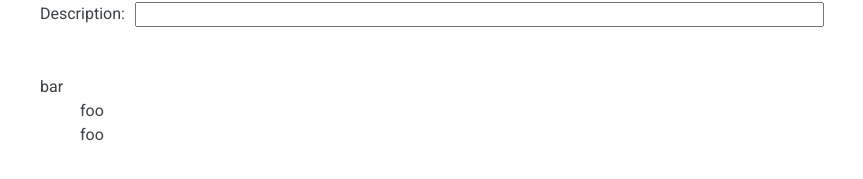
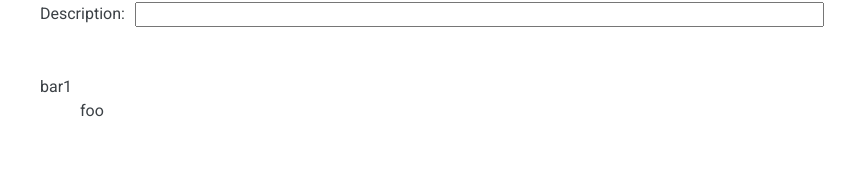
Before and after one commit to cwellsx/time, a React (Create React App) app: page /what in a window 1280 px wide. Shown: the part 263-442 px from the top of the page, without its empty margins (208-1071 px from the left). Built offline with nearby package versions, Linux system fonts and the light colour scheme; what date-and-time, raw.macro would draw is missing.

Commit message:
refactor to a new subpackage folder

```diff
--- a/src/pages/EditTree.tsx
+++ /dev/null
@@ -1,88 +0,0 @@
-import './editTree.sass';
-
-import React from 'react';
-import { DndProvider } from 'react-dnd';
-import { HTML5Backend } from 'react-dnd-html5-backend';
-
-type EditTreeProps = {
-  nodes: INode[];
-  getParent(key: string): string | null;
-};
-
-interface INode {
-  key: string;
-  parent: INode | null;
-  children: INode[];
-  render(): React.ReactNode;
-}
-
-export class NodeT<T> implements INode {
-  private readonly data: T;
-  private readonly renderT: (item: T) => React.ReactNode;
-  readonly key: string;
-  readonly parent: INode | null;
-  readonly children: INode[];
-
-  render(): React.ReactNode {
-    return this.renderT(this.data);
-  }
-
-  constructor(data: T, key: string, renderT: (item: T) => React.ReactNode) {
-    this.data = data;
-    this.renderT = renderT;
-    this.key = key;
-    this.parent = null;
-    this.children = [];
-  }
-}
-
-export const EditSampleTree = () => {
-  type Data = { key: string };
-  const data: Data[] = [{ key: "foo" }, { key: "bar" }];
-  const getParent = (key: string) => {
-    switch (key) {
-      case "foo":
-        return "bar";
-      default:
-        return null;
-    }
-  };
-  const render = (item: Data): React.ReactNode => item.key;
-  const nodes: INode[] = data.map((data) => new NodeT(data, data.key, render));
-  return <EditTree nodes={nodes} getParent={getParent} />;
-};
-
-export const EditTree: React.FunctionComponent<EditTreeProps> = (props: EditTreeProps) => {
-  const { nodes, getParent } = props;
-
-  const dictionary: { [index: string]: INode } = {};
-  for (const node of nodes) dictionary[node.key] = node;
-
-  const tree: INode[] = [];
-  for (const node of nodes) {
-    const parentKey = getParent(node.key);
-    if (parentKey === null) tree.push(node);
-    else {
-      const parent = dictionary[parentKey];
-      node.parent = parent;
-      parent.children.push(node);
-    }
-  }
-
-  return <DndProvider backend={HTML5Backend}>{renderTree(tree)}</DndProvider>;
-};
-
-const renderNodes = (nodes: INode[]) => {
-  return nodes.map((node) => {
-    return (
-      <li>
-        {node.render()}
-        {node.children.length ? <ul>{renderNodes(node.children)}</ul> : undefined}
-      </li>
-    );
-  });
-};
-
-const renderTree = (nodes: INode[]) => {
-  return <ul className="editTree">{renderNodes(nodes)}</ul>;
-};
--- a/src/pages/What.tsx
+++ b/src/pages/What.tsx
@@ -5,7 +5,7 @@ import * as ReactRouter from 'react-router-dom';
 
 import { ErrorMessage } from '../error';
 import { Tabs } from '../tabs';
-import { EditSampleTree } from './EditTree';
+import { EditTree, makeSampleTree } from '../tree';
 
 import type { WhatState } from "../states";
 import type { TabAction } from "../tabs";
@@ -175,7 +175,7 @@ export const What: React.FunctionComponent<WhatProps> = (props: WhatProps) => {
         {!key || validationErrorMessage ? undefined : newButtonText}
       </div>
       {showAll}
-      <EditSampleTree />
+      <EditTree roots={makeSampleTree()} />
     </React.Fragment>
   );
 };
--- /dev/null
+++ b/src/tree/EditTree.tsx
@@ -0,0 +1,46 @@
+import './editTree.sass';
+
+import React from 'react';
+import { DndProvider } from 'react-dnd';
+import { HTML5Backend } from 'react-dnd-html5-backend';
+
+import { INode } from './node';
+
+type EditTreeProps = {
+  roots: INode[];
+};
+
+export const EditTree: React.FunctionComponent<EditTreeProps> = (props: EditTreeProps) => {
+  const { roots } = props;
+
+  console.log("EditTree: " + JSON.stringify(roots, ["key", "children"]));
+
+  if (false)
+    return (
+      <DndProvider backend={HTML5Backend}>
+        <ul className="editTree">{renderNodes(roots, 0)}</ul>
+      </DndProvider>
+    );
+  return <ul className="editTree">{renderNodes(roots, 0)}</ul>;
+};
+
+type ItemProps = {
+  node: INode;
+};
+export const Item: React.FunctionComponent<ItemProps> = (props: ItemProps) => {
+  const { node } = props;
+  console.log(`Item: ${node.key}`);
+  return <div>{node.render()}</div>;
+};
+
+const renderNodes = (nodes: INode[], level: number) => {
+  console.log(`renderNodes: ${level}` + JSON.stringify(nodes, ["key", "children"]));
+  return nodes.map((node) => {
+    return (
+      <li key={node.key}>
+        <Item node={node} />
+        {node.children.length ? <ul>{renderNodes(node.children, level + 1)}</ul> : undefined}
+      </li>
+    );
+  });
+};
--- /dev/null
+++ b/src/tree/index.ts
@@ -0,0 +1,2 @@
+export { makeNodes as makeTree, makeSampleTree } from "./makeNodes";
+export { EditTree } from "./EditTree";
--- /dev/null
+++ b/src/tree/makeNodes.ts
@@ -0,0 +1,65 @@
+import { INode } from './node';
+
+class NodeT<T> implements INode {
+  private readonly data: T;
+  private readonly renderT: (item: T) => React.ReactNode;
+  readonly key: string;
+  readonly parent: INode | null;
+  readonly children: INode[];
+
+  render(): React.ReactNode {
+    return this.renderT(this.data);
+  }
+
+  constructor(data: T, key: string, renderT: (item: T) => React.ReactNode) {
+    this.data = data;
+    this.renderT = renderT;
+    this.key = key;
+    this.parent = null;
+    this.children = [];
+  }
+}
+
+export function makeNodes<T>(
+  data: T[],
+  getKey: (item: T) => string,
+  render: (item: T) => React.ReactNode,
+  getParent: (key: string) => string | null
+): INode[] {
+  const nodes: INode[] = data.map((data) => new NodeT(data, getKey(data), render));
+  console.log("makeTree nodes: " + JSON.stringify(nodes, ["key", "children"]));
+
+  const dictionary: { [index: string]: INode } = {};
+  for (const node of nodes) dictionary[node.key] = node;
+
+  const tree: INode[] = [];
+  for (const node of nodes) {
+    const parentKey = getParent(node.key);
+    if (parentKey === null) tree.push(node);
+    else {
+      const parent = dictionary[parentKey];
+      node.parent = parent;
+      parent.children.push(node);
+    }
+  }
+
+  console.log(`makeTree tree` + JSON.stringify(tree, ["key", "children"]));
+  return tree;
+}
+
+type Data = { key: string };
+const data: Data[] = [{ key: "foo" }, { key: "bar1" }];
+const getParent = (key: string) => {
+  switch (key) {
+    case "foo":
+      return "bar1";
+    default:
+      return null;
+  }
+};
+const render = (item: Data): React.ReactNode => item.key;
+
+export function makeSampleTree(): INode[] {
+  const foo = 2;
+  return makeNodes(data, (item) => item.key, render, getParent);
+}
--- /dev/null
+++ b/src/tree/node.ts
@@ -0,0 +1,6 @@
+export interface INode {
+  key: string;
+  parent: INode | null;
+  children: INode[];
+  render(): React.ReactNode;
+}
```
Also changed, not shown: src/tree/drag_handle_24.svg (renamed from src/pages/drag_handle_24.svg), src/tree/editTree.sass (renamed from src/pages/editTree.sass).
